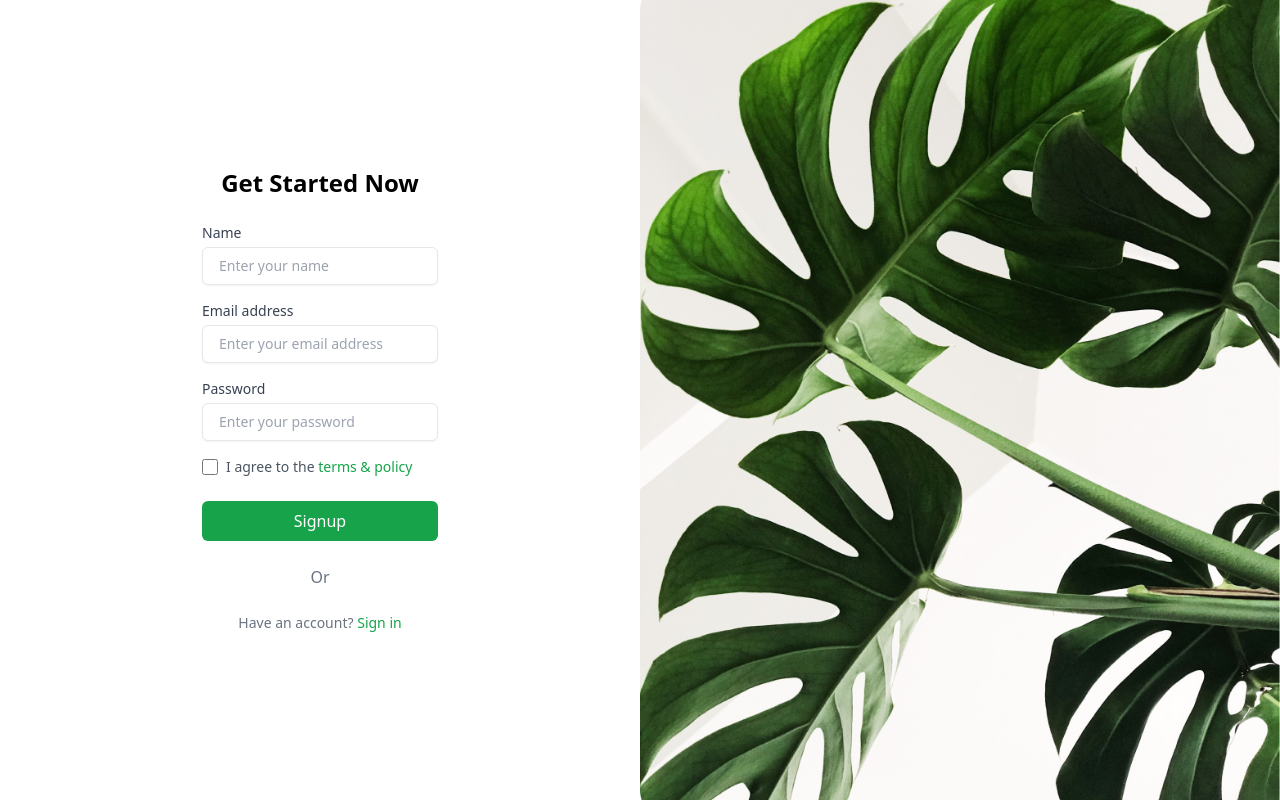
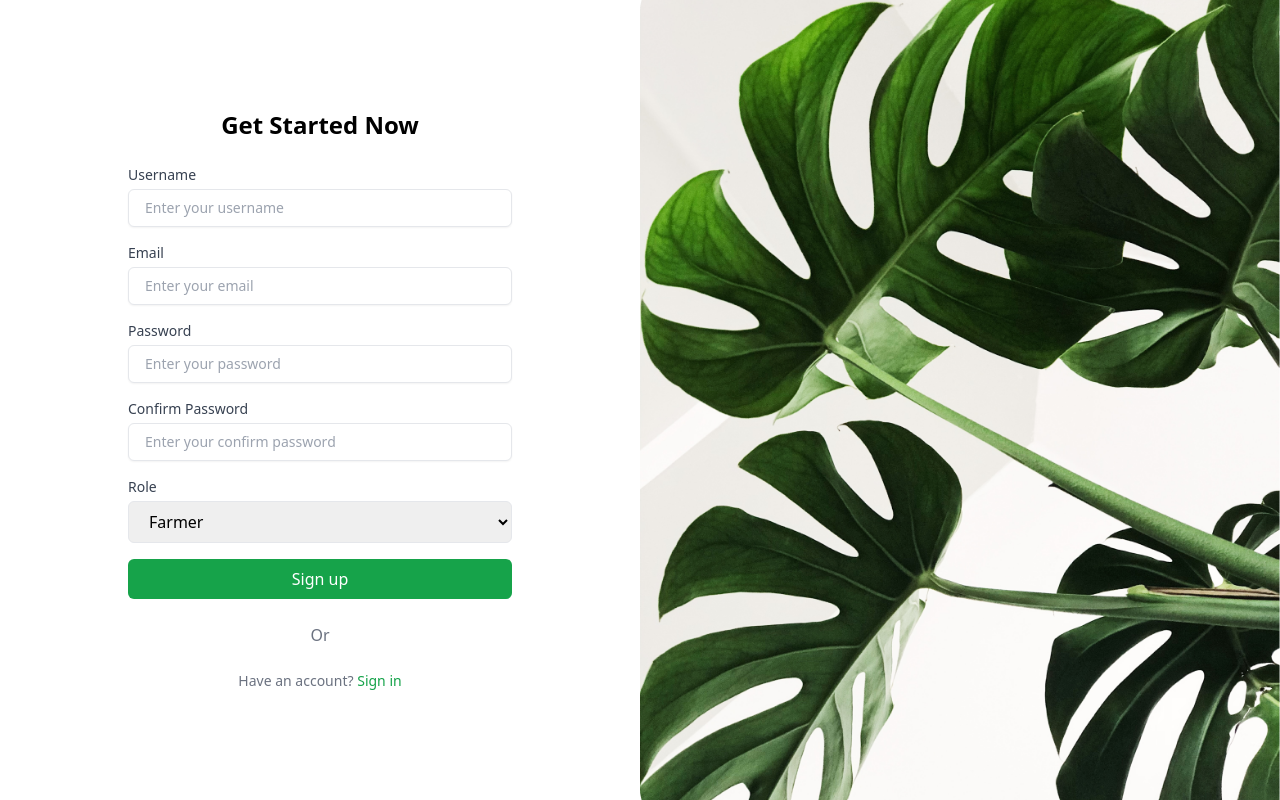
Before and after one commit to rakesh-kumar-18/sensegrass-client, a React (Vite) app: page / in a window 1280 px wide. Built offline with nearby package versions, Linux system fonts and the light colour scheme.

Commit message:
update signup ui and integration

```diff
--- a/package.json
+++ b/package.json
@@ -10,6 +10,7 @@
     "preview": "vite preview"
   },
   "dependencies": {
+    "axios": "^1.7.9",
     "react": "^18.3.1",
     "react-dom": "^18.3.1"
   },
--- a/src/App.jsx
+++ b/src/App.jsx
@@ -1,12 +1,12 @@
-import { SignupProvider } from "./context/SignupContext";
+import { AuthProvider } from "./context/AuthContext";
 import SignupPage from "./pages/SignupPage";
 
-const App = () => {
-  return (
-    <SignupProvider>
+const App = () => (
+  <AuthProvider>
+    <div>
       <SignupPage />
-    </SignupProvider>
-  );
-};
+    </div>
+  </AuthProvider>
+);
 
 export default App;
--- a/src/components/FormInput.jsx
+++ b/src/components/FormInput.jsx
@@ -1,6 +1,6 @@
 /* eslint-disable react/prop-types */
 
-const FormInput = ({ label, type, name, value, onChange }) => {
+const FormInput = ({ label, type, name, value, onChange, placeholder }) => {
     return (
         <div className="mb-4">
             <label className="block text-sm font-medium text-gray-700">{label}</label>
@@ -8,9 +8,9 @@ const FormInput = ({ label, type, name, value, onChange }) => {
                 type={type}
                 name={name}
                 value={value}
-                onChange={(e) => onChange(name, e.target.value)}
+                onChange={onChange}
                 className="mt-1 block w-full px-4 py-2 border rounded-md shadow-sm focus:ring-green-500 focus:border-green-500 sm:text-sm"
-                placeholder={`Enter your ${label.toLowerCase()}`}
+                placeholder={placeholder || `Enter your ${label.toLowerCase()}`}
             />
         </div>
     );
--- a/src/components/SignupForm.jsx
+++ b/src/components/SignupForm.jsx
@@ -1,56 +1,76 @@
+import { useState } from "react";
+import { useAuth } from "../context/AuthContext";
 import FormInput from "./FormInput";
-import { useSignup } from "../context/SignupContext";
 
 const SignupForm = () => {
-    const { formData, updateFormData } = useSignup();
+    const { signup, loading, error } = useAuth();
+    const [formData, setFormData] = useState({
+        username: "",
+        email: "",
+        password: "",
+        confirmPassword: "",
+        role: "Farmer",
+    });
 
-    const handleSubmit = (e) => {
+    const handleChange = (e) => {
+        const { name, value } = e.target;
+        setFormData((prev) => ({ ...prev, [name]: value }));
+    };
+
+    const handleSubmit = async (e) => {
         e.preventDefault();
-        console.log("Form Submitted", formData);
+        await signup(formData);
     };
 
     return (
-        <form onSubmit={handleSubmit} className="max-w-sm">
+        <form onSubmit={handleSubmit} className="max-w-sm w-full">
+            {error && <p className="text-red-500 text-sm mb-4">{error}</p>}
             <FormInput
-                label="Name"
+                label="Username"
                 type="text"
-                name="name"
-                value={formData.name}
-                onChange={updateFormData}
+                name="username"
+                value={formData.username}
+                onChange={handleChange}
             />
             <FormInput
-                label="Email address"
+                label="Email"
                 type="email"
                 name="email"
                 value={formData.email}
-                onChange={updateFormData}
+                onChange={handleChange}
             />
             <FormInput
                 label="Password"
                 type="password"
                 name="password"
                 value={formData.password}
-                onChange={updateFormData}
+                onChange={handleChange}
             />
-            <div className="flex items-center mt-4">
-                <input
-                    type="checkbox"
-                    checked={formData.agreeToTerms}
-                    onChange={(e) => updateFormData("agreeToTerms", e.target.checked)}
-                    className="h-4 w-4 text-green-600 border-gray-300 rounded"
-                />
-                <label className="ml-2 text-sm text-gray-600">
-                    I agree to the{" "}
-                    <a href="/terms" className="text-green-600">
-                        terms & policy
-                    </a>
-                </label>
+            <FormInput
+                label="Confirm Password"
+                type="password"
+                name="confirmPassword"
+                value={formData.confirmPassword}
+                onChange={handleChange}
+            />
+            <div className="mb-4">
+                <label className="block text-sm font-medium text-gray-700">Role</label>
+                <select
+                    name="role"
+                    value={formData.role}
+                    onChange={handleChange}
+                    className="mt-1 block w-full px-4 py-2 border rounded-md"
+                >
+                    <option value="Farmer">Farmer</option>
+                    <option value="Admin">Admin</option>
+                </select>
             </div>
             <button
                 type="submit"
-                className="mt-6 w-full py-2 px-4 bg-green-600 text-white rounded-md hover:bg-green-700"
+                className="w-full py-2 px-4 bg-green-600 text-white rounded-md hover:bg-green-700"
+                disabled={loading}
             >
-                Signup
+                {loading ? "Signing up..." : "Sign up"}
             </button>
         </form>
     );
--- /dev/null
+++ b/src/context/AuthContext.jsx
@@ -0,0 +1,69 @@
+/* eslint-disable react/prop-types */
+import { createContext, useContext, useState } from "react";
+import axios from "axios";
+
+const AuthContext = createContext();
+
+export const useAuth = () => useContext(AuthContext);
+
+export const AuthProvider = ({ children }) => {
+    const [user, setUser] = useState(null);
+    const [loading, setLoading] = useState(false);
+    const [error, setError] = useState(null);
+
+    // Login function
+    const login = async (email, password) => {
+        setLoading(true);
+        setError(null);
+        try {
+            const response = await axios.post(
+                "http://localhost:5000/api/login",
+                { email, password },
+                { withCredentials: true }
+            );
+            setUser(response.data.loggedInUser);
+        } catch (err) {
+            setError(err.response?.data?.message || "Login failed");
+        } finally {
+            setLoading(false);
+        }
+    };
+
+    // Signup function
+    const signup = async (data) => {
+        setLoading(true);
+        setError(null);
+        try {
+            const response = await axios.post(
+                "http://localhost:5000/api/register",
+                data,
+                { withCredentials: true }
+            );
+            setUser(response.data);
+        } catch (err) {
+            setError(err.response?.data?.message || "Signup failed");
+        } finally {
+            setLoading(false);
+        }
+    };
+
+    // Logout function
+    const logout = async () => {
+        setLoading(true);
+        setError(null);
+        try {
+            await axios.post("http://localhost:5000/api/logout", {}, { withCredentials: true });
+            setUser(null);
+        } catch (err) {
+            setError(err.response?.data?.message || "Logout failed");
+        } finally {
+            setLoading(false);
+        }
+    };
+
+    return (
+        <AuthContext.Provider value={{ user, login, signup, logout, loading, error }}>
+            {children}
+        </AuthContext.Provider>
+    );
+};
--- a/src/context/SignupContext.jsx
+++ /dev/null
@@ -1,25 +0,0 @@
-/* eslint-disable react/prop-types */
-import { createContext, useState, useContext } from "react";
-
-const SignupContext = createContext();
-
-export const useSignup = () => useContext(SignupContext);
-
-export const SignupProvider = ({ children }) => {
-    const [formData, setFormData] = useState({
-        name: "",
-        email: "",
-        password: "",
-        agreeToTerms: false,
-    });
-
-    const updateFormData = (field, value) => {
-        setFormData((prev) => ({ ...prev, [field]: value }));
-    };
-
-    return (
-        <SignupContext.Provider value={{ formData, updateFormData }}>
-            {children}
-        </SignupContext.Provider>
-    );
-};
```
Also changed, not shown: src/components/LoginForm.jsx (added), 1 other file (tests, documents, lock files or other folders).
